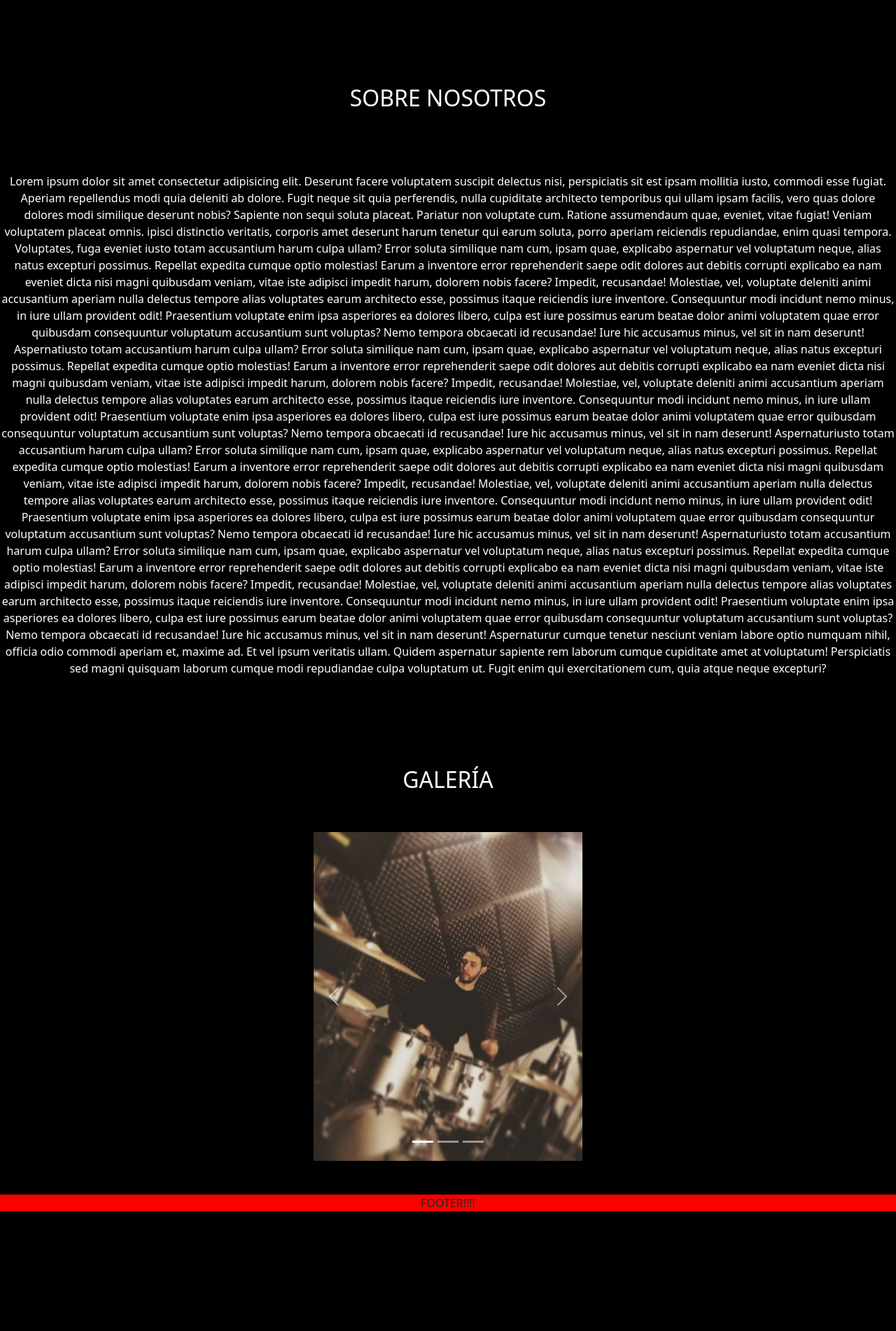
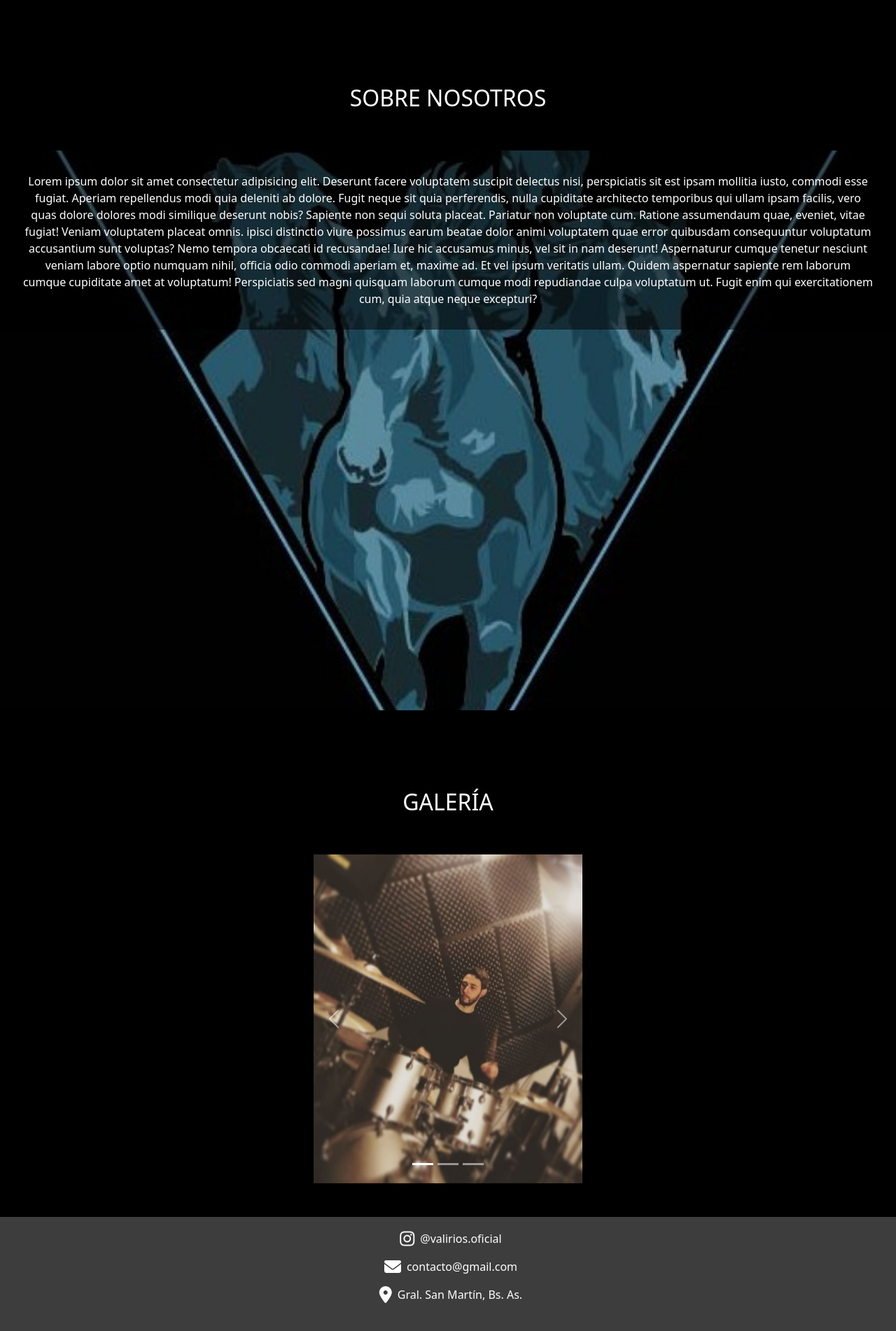
Before and after one commit to Yurakoski/valirios, a website: page index.html in a window 1280 px wide. Shown: the part 846-2748 px from the top of the page at 70% size. Before the commit the page ends 2577 px from the top, so only its background shows below. Drawn offline with nearby package versions, Linux system fonts and the light colour scheme; grey boxes are pictures that could not be loaded.

Commit message:
fondo texto

```diff
--- a/index.html
+++ b/index.html
@@ -5,6 +5,7 @@
     <meta http-equiv="X-UA-Compatible" content="IE=edge">
     <meta name="viewport" content="width=device-width, initial-scale=1.0">
     <link href="https://cdn.jsdelivr.net/npm/bootstrap@5.1.3/dist/css/bootstrap.min.css" rel="stylesheet" integrity="sha384-1BmE4kWBq78iYhFldvKuhfTAU6auU8tT94WrHftjDbrCEXSU1oBoqyl2QvZ6jIW3" crossorigin="anonymous">
+    <script src="https://kit.fontawesome.com/b6d61d29a3.js" crossorigin="anonymous"></script>
     <link rel="stylesheet" href="./css/main.css">
     <link rel="shortcut icon" href="./imagenes/favicon.png" type="image/pngx-icon">
     <title>Valirios</title>
@@ -29,7 +30,7 @@
                 <a class="nav-link dropdown-toggle" href="#" id="navbarDropdownMenuLink" role="button" data-bs-toggle="dropdown" aria-expanded="false">
                   Galería de imágenes</a>
                   <ul class="dropdown-menu" aria-labelledby="navbarDropdownMenuLink">
-                  <li><a class="dropdown-item" href="">Ensayos</a></li>
+                  <li><a class="dropdown-item" href="./index.html#carousel">Ensayos</a></li>
                   <li><a class="dropdown-item" href="./paginas/productos.html#llaveros">Grabaciones</a></li>
                   <li><a class="dropdown-item" href="./paginas/productos.html#remeras">Sala</a></li>
                 </ul>
@@ -59,34 +60,18 @@
 
     <section id="sobreNosotros">
       <div class="bg-black text-center">
-       <h2>SOBRE NOSOTROS</h2>
-       <div class="text-center">
+       <h2 class="pb-5">SOBRE NOSOTROS</h2>
+       <div class="textoInicial text-center">
        <p>Lorem ipsum dolor sit amet consectetur adipisicing elit. Deserunt facere voluptatem suscipit delectus nisi, perspiciatis sit est ipsam mollitia iusto, commodi esse fugiat. Aperiam repellendus modi quia deleniti ab dolore.
       Fugit neque sit quia perferendis, nulla cupiditate architecto temporibus qui ullam ipsam facilis, vero quas dolore dolores modi similique deserunt nobis? Sapiente non sequi soluta placeat. Pariatur non voluptate cum.
       Ratione assumendaum quae, eveniet, vitae fugiat! Veniam voluptatem placeat omnis.
-      ipisci distinctio veritatis, corporis amet deserunt harum tenetur qui earum soluta, porro aperiam reiciendis repudiandae, enim quasi tempora.
-      Voluptates, fuga eveniet iusto totam accusantium harum culpa ullam? Error soluta similique nam cum, ipsam quae, explicabo aspernatur vel voluptatum neque, alias natus excepturi possimus. Repellat expedita cumque optio molestias!
-      Earum a inventore error reprehenderit saepe odit dolores aut debitis corrupti explicabo ea nam eveniet dicta nisi magni quibusdam veniam, vitae iste adipisci impedit harum, dolorem nobis facere? Impedit, recusandae!
-      Molestiae, vel, voluptate deleniti animi accusantium aperiam nulla delectus tempore alias voluptates earum architecto esse, possimus itaque reiciendis iure inventore. Consequuntur modi incidunt nemo minus, in iure ullam provident odit!
-      Praesentium voluptate enim ipsa asperiores ea dolores libero, culpa est iure possimus earum beatae dolor animi voluptatem quae error quibusdam consequuntur voluptatum accusantium sunt voluptas? Nemo tempora obcaecati id recusandae!
-      Iure hic accusamus minus, vel sit in nam deserunt! Aspernatiusto totam accusantium harum culpa ullam? Error soluta similique nam cum, ipsam quae, explicabo aspernatur vel voluptatum neque, alias natus excepturi possimus. Repellat expedita cumque optio molestias!
-      Earum a inventore error reprehenderit saepe odit dolores aut debitis corrupti explicabo ea nam eveniet dicta nisi magni quibusdam veniam, vitae iste adipisci impedit harum, dolorem nobis facere? Impedit, recusandae!
-      Molestiae, vel, voluptate deleniti animi accusantium aperiam nulla delectus tempore alias voluptates earum architecto esse, possimus itaque reiciendis iure inventore. Consequuntur modi incidunt nemo minus, in iure ullam provident odit!
-      Praesentium voluptate enim ipsa asperiores ea dolores libero, culpa est iure possimus earum beatae dolor animi voluptatem quae error quibusdam consequuntur voluptatum accusantium sunt voluptas? Nemo tempora obcaecati id recusandae!
-      Iure hic accusamus minus, vel sit in nam deserunt! Aspernaturiusto totam accusantium harum culpa ullam? Error soluta similique nam cum, ipsam quae, explicabo aspernatur vel voluptatum neque, alias natus excepturi possimus. Repellat expedita cumque optio molestias!
-      Earum a inventore error reprehenderit saepe odit dolores aut debitis corrupti explicabo ea nam eveniet dicta nisi magni quibusdam veniam, vitae iste adipisci impedit harum, dolorem nobis facere? Impedit, recusandae!
-      Molestiae, vel, voluptate deleniti animi accusantium aperiam nulla delectus tempore alias voluptates earum architecto esse, possimus itaque reiciendis iure inventore. Consequuntur modi incidunt nemo minus, in iure ullam provident odit!
-      Praesentium voluptate enim ipsa asperiores ea dolores libero, culpa est iure possimus earum beatae dolor animi voluptatem quae error quibusdam consequuntur voluptatum accusantium sunt voluptas? Nemo tempora obcaecati id recusandae!
-      Iure hic accusamus minus, vel sit in nam deserunt! Aspernaturiusto totam accusantium harum culpa ullam? Error soluta similique nam cum, ipsam quae, explicabo aspernatur vel voluptatum neque, alias natus excepturi possimus. Repellat expedita cumque optio molestias!
-      Earum a inventore error reprehenderit saepe odit dolores aut debitis corrupti explicabo ea nam eveniet dicta nisi magni quibusdam veniam, vitae iste adipisci impedit harum, dolorem nobis facere? Impedit, recusandae!
-      Molestiae, vel, voluptate deleniti animi accusantium aperiam nulla delectus tempore alias voluptates earum architecto esse, possimus itaque reiciendis iure inventore. Consequuntur modi incidunt nemo minus, in iure ullam provident odit!
-      Praesentium voluptate enim ipsa asperiores ea dolores libero, culpa est iure possimus earum beatae dolor animi voluptatem quae error quibusdam consequuntur voluptatum accusantium sunt voluptas? Nemo tempora obcaecati id recusandae!
+      ipisci distinctio viure possimus earum beatae dolor animi voluptatem quae error quibusdam consequuntur voluptatum accusantium sunt voluptas? Nemo tempora obcaecati id recusandae!
       Iure hic accusamus minus, vel sit in nam deserunt! Aspernaturur cumque tenetur nesciunt veniam labore optio numquam nihil, officia odio commodi aperiam et, maxime ad. Et vel ipsum veritatis ullam.
       Quidem aspernatur sapiente rem laborum cumque cupiditate amet at voluptatum! Perspiciatis sed magni quisquam laborum cumque modi repudiandae culpa voluptatum ut. Fugit enim qui exercitationem cum, quia atque neque excepturi?</p>
     </div></div>
     </section>
 
-    <section class="centrado pb-5">
+    <section id="carousel" class="centrado pb-5">
       <h2 class="pb-5">GALERÍA</h2>
     <div id="galeriaImagenes" class="carousel slide" data-bs-ride="true">
       <div class="carousel-indicators">
@@ -119,8 +104,12 @@
   </main>
 
   <footer>
-    <div class="piePagina text-center">
-      <div>FOOTER!!!!</div>
+    <div class="text-center">
+      <ul class="listaFooter">
+        <li><a href="https://www.instagram.com/valirios.oficial" target="_blank"><i class="fa-brands fa-instagram fa-xl p-2"></i>@valirios.oficial</a></li>
+        <li><i class="fa-solid fa-envelope fa-xl p-2"></i>contacto@gmail.com</li>
+        <li><i class="fa-solid fa-location-dot fa-xl p-2"></i>Gral. San Martín, Bs. As.</li>
+      </ul>
     </div>
   </footer>
 
--- a/scss/components/_footer.scss
+++ b/scss/components/_footer.scss
@@ -1,5 +1,21 @@
 footer{
-    background-color: red;
+    background-color: rgb(61, 61, 61);
     width: 100%;
     margin-top: auto;
 }
+
+.listaFooter{
+    text-decoration: none;
+    color: white;
+    list-style: none;
+    padding: 1.2rem;
+
+    & li{
+        padding-bottom: 1rem;
+
+        & a{
+            color: white;
+            text-decoration: none;
+        }
+    }
+}
--- a/scss/components/_header.scss
+++ b/scss/components/_header.scss
@@ -7,6 +7,15 @@
 }
 
 .navbar-light .navbar-nav .nav-link.active, .navbar-light .navbar-nav .show>.nav-link {
+    color: white;
+}
+
+.navbar-light .navbar-nav .nav-link:focus, .navbar-light .navbar-nav .nav-link:hover {
+    color: white;
+    text-decoration: underline
+}
+
+.navbar-light .navbar-nav .nav-link:focus, .navbar-light .navbar-nav .nav-link:active {
     color: white;
 }
 
--- a/scss/components/_parrafo.scss
+++ b/scss/components/_parrafo.scss
@@ -1,9 +1,19 @@
 p{
     color: white;
-    padding-top: 5rem;
+    padding: 2rem;
+    background-color: rgba(0, 0, 0, 0.507);
+
 }
 
 h2{
     padding-top: 7rem;
     color: white;
 }
+
+.textoInicial{
+    background-image: url(../../imagenes/fondo2.jpeg);
+    min-height: 100vh;
+    background-position: center center;
+    background-attachment: fixed;
+    background-size: cover;
+}
```
Also changed, not shown: css/main.css, imagenes/fondo2.jpeg (renamed from imagenes/WhatsApp Image 2022-05-18 at 10.27.05 PM.jpeg).
